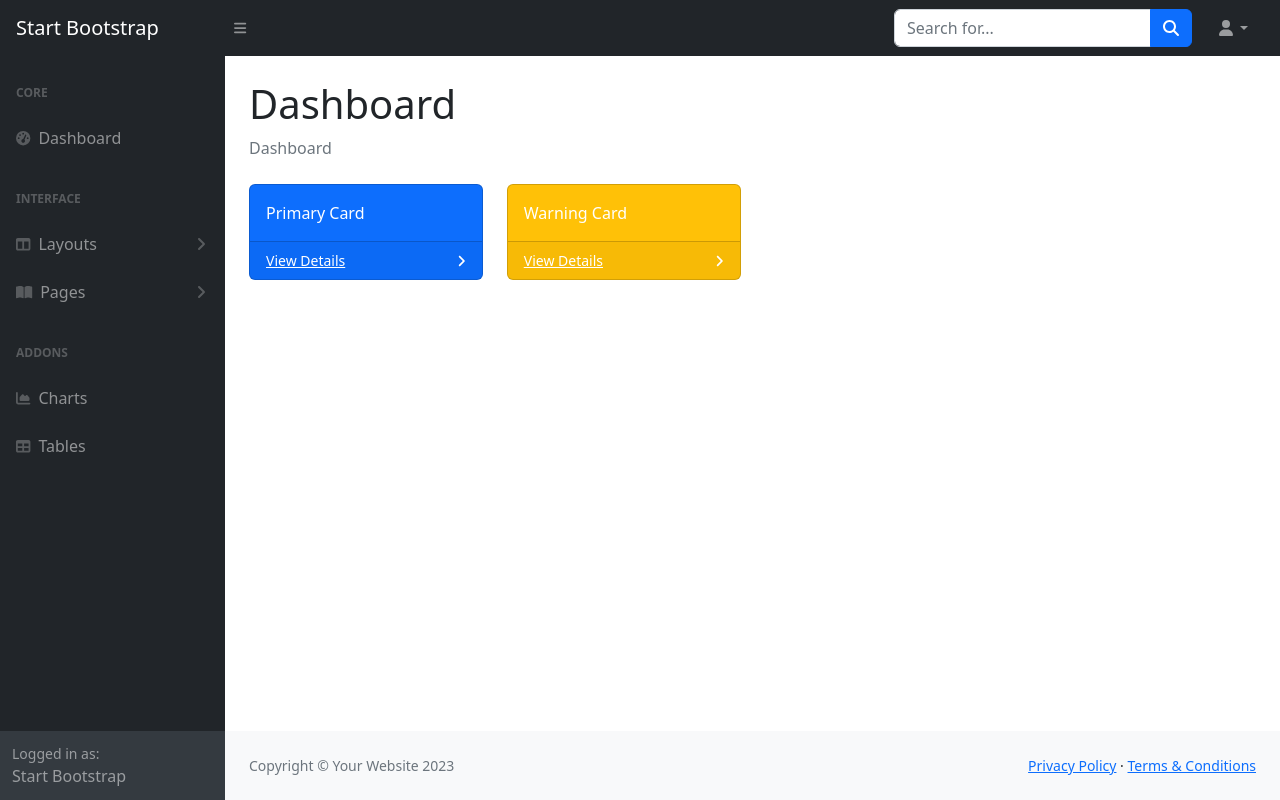
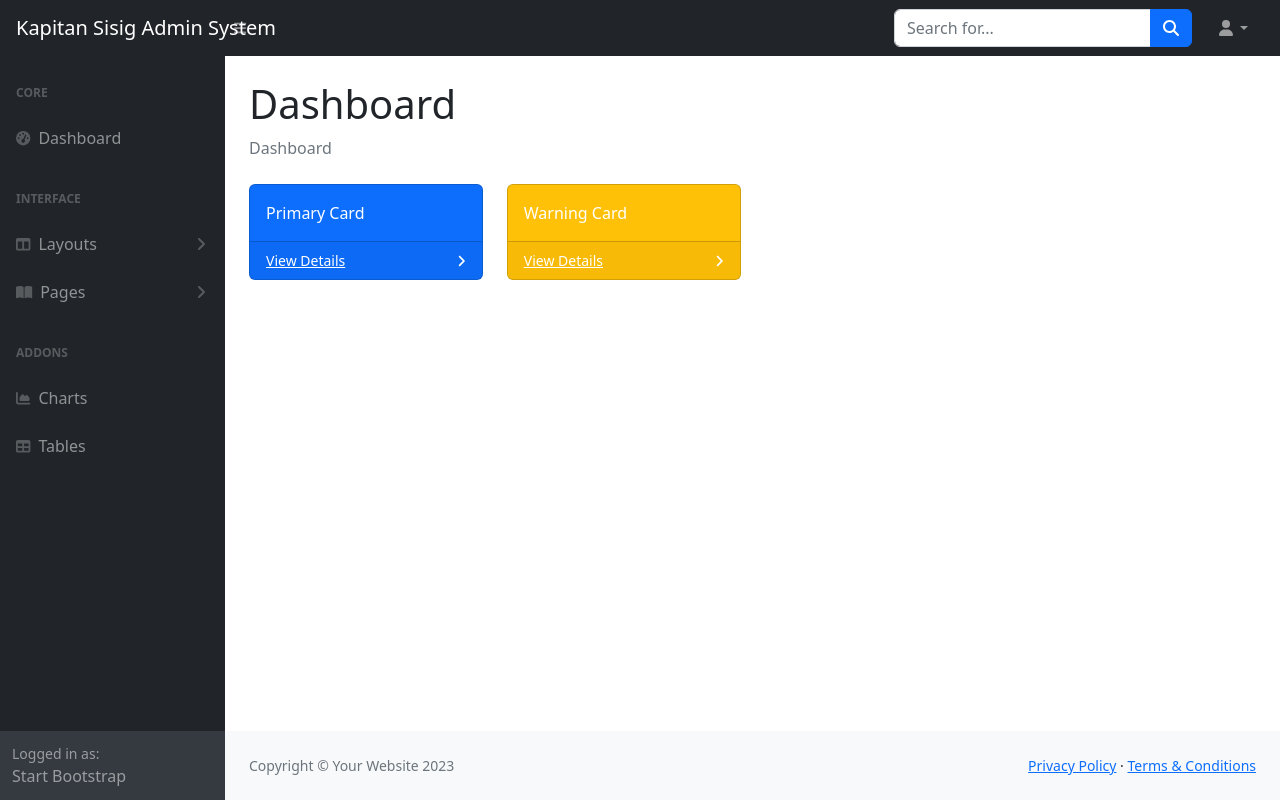
Before and after one commit to shil-mil/pos-system-php, a PHP site: page /admin/index.php in a window 1280 px wide. Run offline with PHP 8.4, Linux system fonts and the light colour scheme; some libraries are stand-ins or nearby versions.

Commit message:
Change navbar name to Kapitan Sisig Admin System

```diff
--- a/admin/includes/navbar.php
+++ b/admin/includes/navbar.php
@@ -1,6 +1,6 @@
 <nav class="sb-topnav navbar navbar-expand navbar-dark bg-dark">
             <!-- Navbar Brand-->
-            <a class="navbar-brand ps-3" href="index.html">Start Bootstrap</a>
+            <a class="navbar-brand ps-3" href="index.html">Kapitan Sisig Admin System</a>
             <!-- Sidebar Toggle-->
             <button class="btn btn-link btn-sm order-1 order-lg-0 me-4 me-lg-0" id="sidebarToggle" href="#!"><i class="fas fa-bars"></i></button>
             <!-- Navbar Search-->
```
